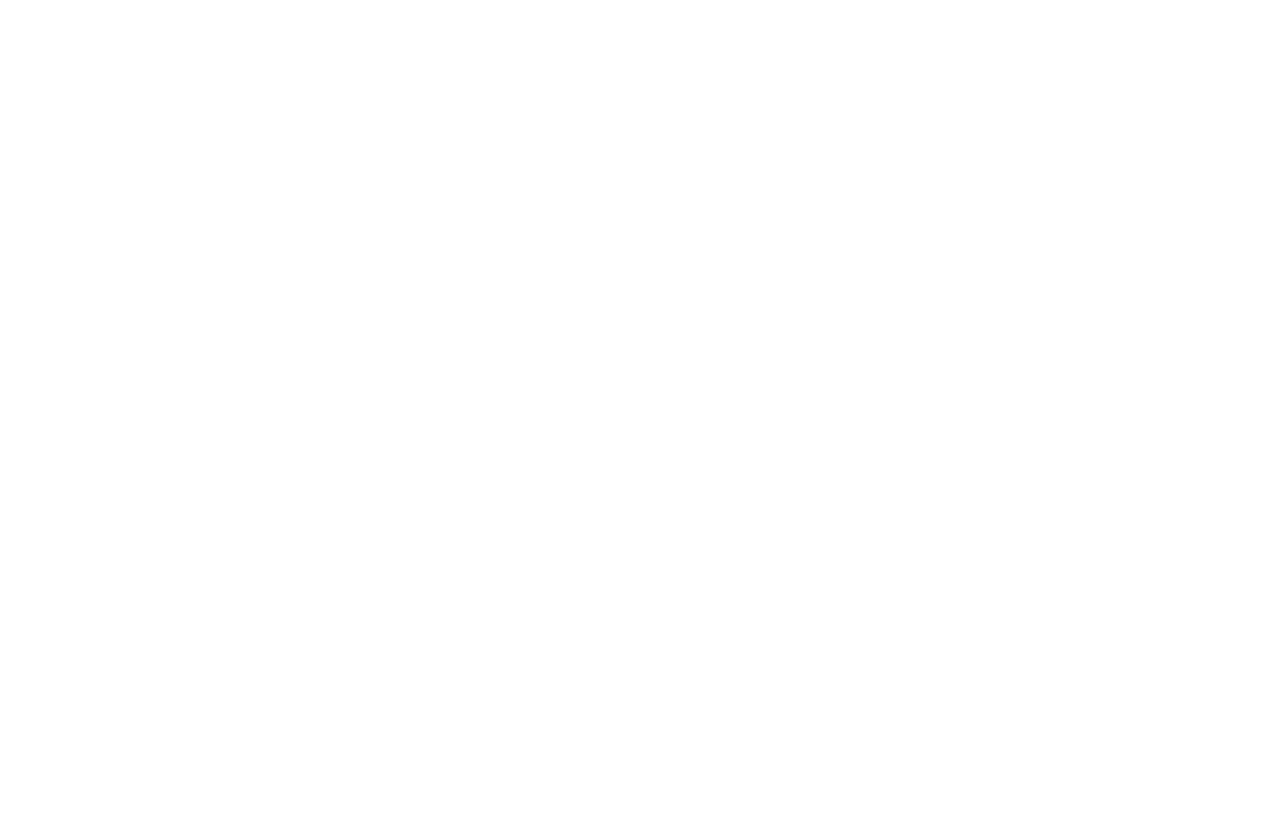
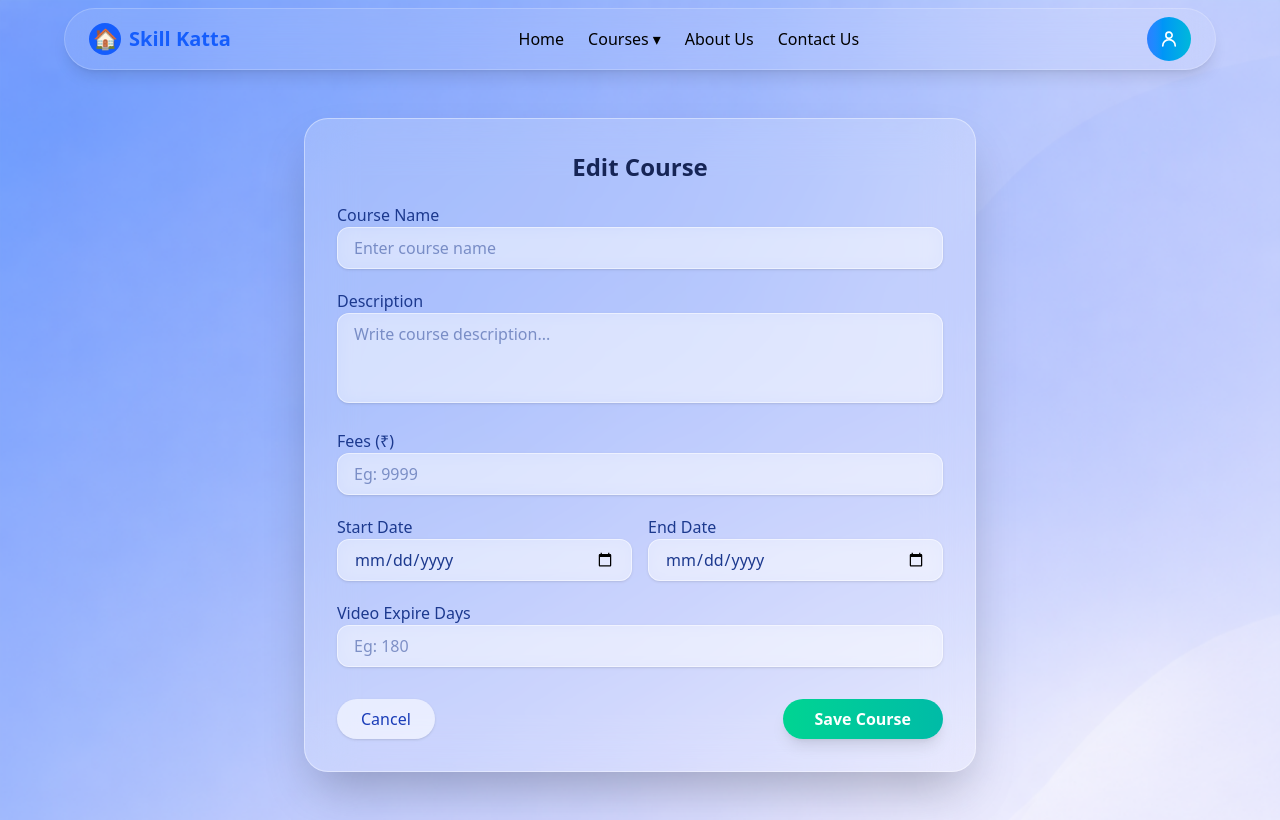
Before and after one commit to udaysinh-bodare/courseProject, a React (Vite) app in the folder client/: page /editcourse/1 in a window 1280 px wide. Before the commit this address had no page. Built offline with nearby package versions, Linux system fonts and the light colour scheme; sample sign-in values are in the browser's storage.

Commit message:
local updated

```diff
--- a/client/src/App.jsx
+++ b/client/src/App.jsx
@@ -17,6 +17,7 @@
 import AllVideos from "./pages/Videos/AllVideos";
 import AboutUs from "./extra/AboutUs";
 import ContactUs from "./extra/ContactUs";
+import EditCourse from "./pages/AddCourse/EditCourse";
 
 /* ================= PROTECTED ROUTE ================= */
 function ProtectedRoute({ children }) {
@@ -89,6 +90,15 @@
         />
 
         <Route
+          path="/editcourse/:course_id"
+          element={
+            <ProtectedRoute>
+              <EditCourse />
+            </ProtectedRoute>
+          }
+        />
+
+        <Route
           path="/allcourses"
           element={
             <ProtectedRoute>
@@ -105,6 +115,8 @@
             </ProtectedRoute>
           }
         />
+
+
 
         <Route
           path="/editvideo/:video_id"
--- a/client/src/components/CourseCard.jsx
+++ b/client/src/components/CourseCard.jsx
@@ -7,6 +7,10 @@
   const goToCourse = () => {
     navigate(`/viewcourse/${course.course_id}`);
   };
+
+  const goToEditCourse = ()=>{
+    navigate( `/editcourse/${course.course_id}`)
+  }
 
   return (
     <div className="bg-white/80 backdrop-blur shadow-lg rounded-2xl p-4
@@ -47,6 +51,8 @@
       >
         View Details
       </button>
+
+
     </div>
   );
 }
--- a/client/src/pages/AddCourse/AddCourse.jsx
+++ b/client/src/pages/AddCourse/AddCourse.jsx
@@ -240,6 +240,7 @@
               >
                 Save Course
               </button>
+
             </div>
           </form>
         </div>
--- /dev/null
+++ b/client/src/pages/AddCourse/EditCourse.jsx
@@ -0,0 +1,176 @@
+import React, { useEffect, useState } from "react";
+import bg from "../../assets/background.png";
+import Navbar from "../../components/Navbar";
+import { getAuthUser } from "../../utils/auth";
+import { toast } from "react-toastify";
+import { useNavigate, useParams } from "react-router";
+import { editCourse } from "../../services/coursesServices";
+function EditCourse() {
+    const navigate = useNavigate()
+    const {course_id} = useParams()
+    useEffect(()=>{
+        const user = getAuthUser()
+        if(!user) {
+            toast.error("Not Logged In")
+            navigate('/login')
+        }
+        if(user.role !== "admin") {
+            toast.error("Not Authorised")
+            navigate('/login')
+        }
+    })
+
+    const[course_name, setCourseName] = useState("")
+    const[description, setDescription] = useState("")
+    const[fees, setFees] = useState(null)
+    const [start_date, setStart_date] = useState("")
+    const[end_date, setEnd_date] = useState("")
+    const[video_expire_days, setVideo_expire_days] = useState("")
+
+    const updateCourse = async()=>{
+        const payload = {
+            course_name: course_name,
+            description: description,
+            fees: fees,
+            start_date: start_date,
+            end_date: end_date,
+            video_expire_days: video_expire_days
+        }
+        try {
+
+          const res = await editCourse(payload, course_id)
+        }catch{
+
+        }
+
+    }
+
+
+  return (
+    <div>
+      <div
+        className="wrapper min-h-screen w-full bg-cover bg-fixed "
+        style={{ backgroundImage: `url(${bg})` }}
+      >
+        <Navbar />
+
+        <div className="flex justify-center py-12 px-4">
+          <form
+            // onSubmit={handleSubmit}
+            className="w-full max-w-2xl
+              bg-white/20 backdrop-blur-xl border border-white/40
+              shadow-2xl rounded-3xl p-8 space-y-5 text-blue-900"
+          >
+            <h2 className="text-2xl font-semibold text-center text-blue-950">
+              Edit Course
+            </h2>
+
+            {/* Course Name */}
+            <div>
+              <label className="font-medium">Course Name</label>
+              <input
+                name="course_name"
+                // value={form.course_name}
+                onChange={(e)=>setCourseName(e.target.value)}
+                className="w-full glass-input"
+                placeholder="Enter course name"
+              />
+
+            </div>
+
+            {/* Description */}
+            <div>
+              <label className="font-medium">Description</label>
+              <textarea
+                rows={3}
+                name="description"
+                // value={form.description}
+                onChange={(e)=>setDescription(e.target.value)}
+                className="w-full glass-input resize-none"
+                placeholder="Write course description..."
+              />
+
+            </div>
+
+            {/* Fees */}
+            <div>
+              <label className="font-medium">Fees (₹)</label>
+              <input
+                type="number"
+                name="fees"
+                // value={form.fees}
+                onChange={(e)=>setFees(e.target.value)}
+                className="w-full glass-input"
+                placeholder="Eg: 9999"
+              />
+
+            </div>
+
+            {/* Dates */}
+            <div className="grid grid-cols-1 md:grid-cols-2 gap-4">
+              <div>
+                <label className="font-medium">Start Date</label>
+                <input
+                  type="date"
+                  name="start_date"
+                //   value={form.start_date}
+                onChange={(e)=>setStart_date(e.target.value)}
+                  className="w-full glass-input"
+                />
+
+              </div>
+
+              <div>
+                <label className="font-medium">End Date</label>
+                <input
+                  type="date"
+                  name="end_date"
+                //   value={form.end_date}
+                onChange={(e)=>setEnd_date(e.target.value)}
+                  className="w-full glass-input"
+                />
+
+              </div>
+            </div>
+
+            {/* Video Expiry */}
+            <div>
+              <label className="font-medium">Video Expire Days</label>
+              <input
+                type="number"
+                name="video_expire_days"
+                // value={form.video_expire_days}
+                onChange={(e)=>setVideo_expire_days(e.target.value)}
+                className="w-full glass-input"
+                placeholder="Eg: 180"
+              />
+
+            </div>
+
+            {/* Buttons */}
+            <div className="flex justify-between pt-3">
+              <button
+                type="button"
+                onClick={() => navigate(-1)}
+                className="px-6 py-2 rounded-full bg-white/60 hover:bg-white text-blue-800 font-medium shadow"
+              >
+                Cancel
+              </button>
+
+              <button
+                type="submit"
+                className="px-8 py-2 rounded-full font-semibold text-white
+                  bg-gradient-to-r from-emerald-400 to-teal-500
+                  shadow-lg hover:-translate-y-0.5 transition-all"
+              >
+                Save Course
+              </button>
+            </div>
+          </form>
+        </div>
+      </div>
+    </div>
+  );
+}
+
+export default EditCourse;
--- a/client/src/pages/AdminPages/AdminAllCourses.jsx
+++ b/client/src/pages/AdminPages/AdminAllCourses.jsx
@@ -46,8 +46,7 @@
 
   // ---------- DELETE COURSE ----------
   const handleDelete = async (id) => {
-		if (!window.confirm("Are you sure you want to delete this course?"))
-			return;
+    if (!window.confirm("Are you sure you want to delete this course?")) return;
 
     try {
       await deleteCourse(id);
@@ -119,25 +118,27 @@
                 {/* Action Row */}
                 <div className="flex justify-end gap-3 mt-1">
                   <button
-										onClick={() =>
-											navigate(
-												`/addvideo/${course.course_id}`
-											)
-										}
-										className="px-4 py-1.5 rounded-full text-sm
-          bg-blue-500 text-white shadow hover:bg-blue-600"
+				  	onClick={()=>navigate(`/editcourse/${course.course_id}`)}
+                    className="px-4 py-1.5 rounded-full text-lg
+          bg-white text-white shadow hover:bg-blue-600"
                   >
-										➕ Add Video
+                    📝
                   </button>
 
                   <button
-										onClick={() =>
-											handleDelete(course.course_id)
-										}
+                    onClick={() => navigate(`/addvideo/${course.course_id}`)}
+                    className="px-4 py-1.5 rounded-full text-sm
+          bg-white text-white shadow hover:bg-blue-600"
+                  >
+                    ➕
+                  </button>
+
+                  <button
+                    onClick={() => handleDelete(course.course_id)}
                     className="px-4 py-1.5 rounded-full text-sm
           bg-red-500 text-white shadow hover:bg-red-600"
                   >
-										🗑 Delete
+                    🗑
                   </button>
                 </div>
               </div>
--- a/client/src/services/coursesServices.js
+++ b/client/src/services/coursesServices.js
@@ -40,3 +40,9 @@
   const url = `${config.BASE_URL}/api/courses/delete-course/${course_id}`;
   return axios.delete(url, { headers: authHeaders() });
 }
+
+export async function editCourse(payload, course_id) {
+  const url =  config.BASE_URL + `/api/admin/update-course/${course_id}`
+  const res = axios.put(url, payload, {headers: authHeaders()})
+  return res
+}
```
Lines whose indentation alone changed are shown as unchanged.
